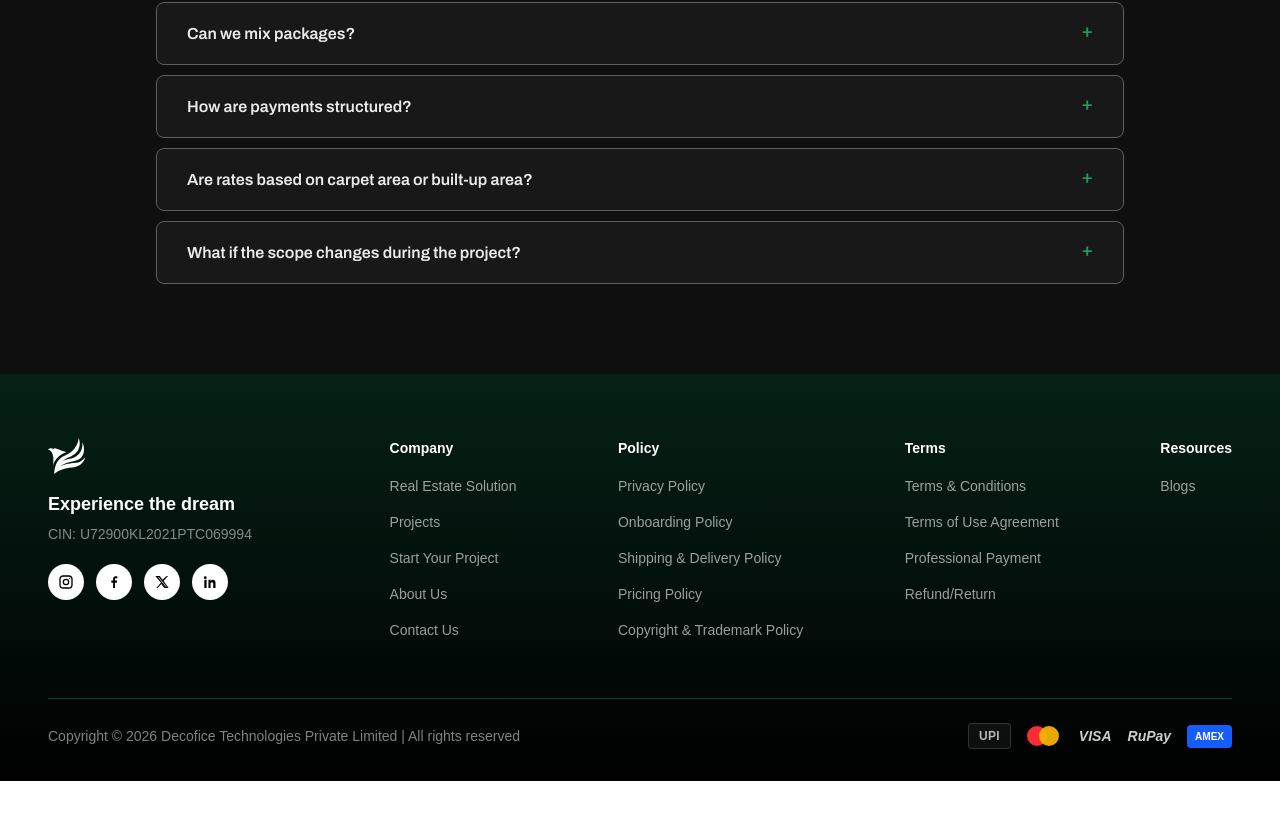
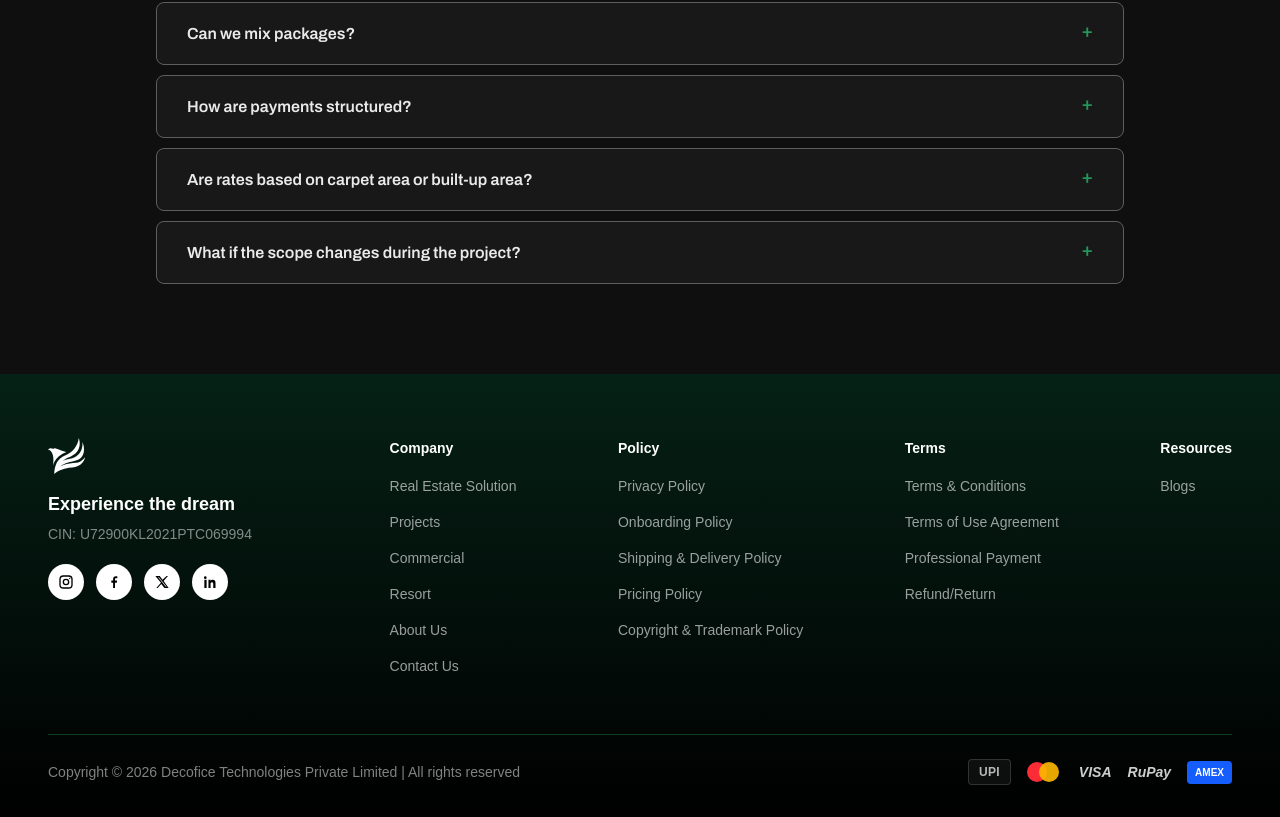
Before and after one commit to mineshpatel0299/Decoficemain, a Next.js app: page /commercial in a window 1280 px wide. Shown: the part 7906-8723 px from the top of the page. Before the commit the page ends 8687 px from the top, so only its background shows below. Built offline with nearby package versions, Linux system fonts and the light colour scheme.

Commit message:
Footer: replace Start Your Project with Commercial and Resort links

```diff
--- a/src/components/Footer.tsx
+++ b/src/components/Footer.tsx
@@ -3,7 +3,8 @@ import Logo from "./Logo";
 const companyLinks = [
   { label: "Real Estate Solution", href: "https://www.decofice.com/realestate-solution" },
   { label: "Projects", href: "https://www.decofice.com/project" },
-  { label: "Start Your Project", href: "https://www.decofice.com/project-booking" },
+  { label: "Commercial", href: "https://commercial.decofice.com" },
+  { label: "Resort", href: "https://resort.decofice.com" },
   { label: "About Us", href: "https://www.decofice.com/about" },
   { label: "Contact Us", href: "#" }
 ];
```
